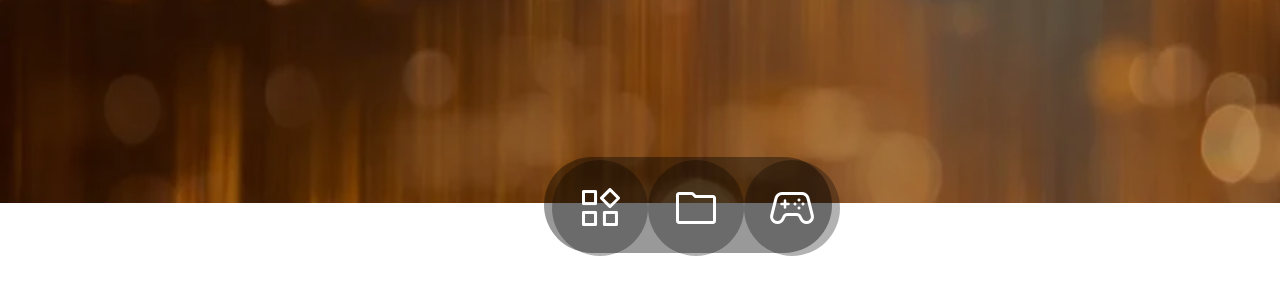
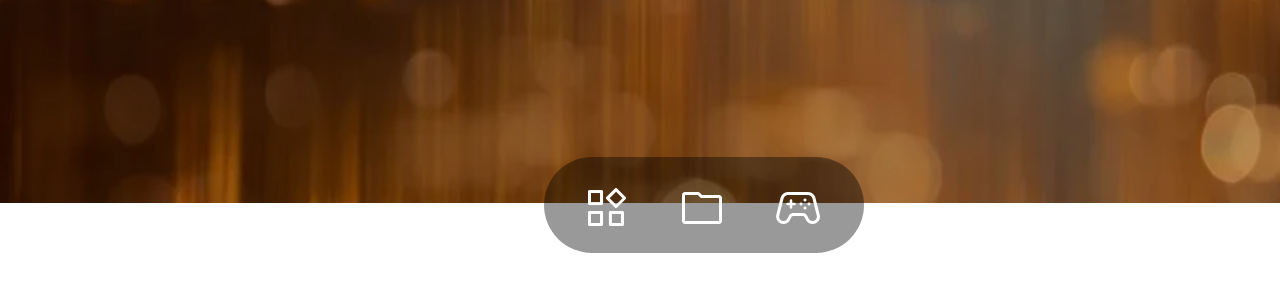
Before and after one commit to CodeGallantX/Zorin-PC, a website: page src/homescreen.html in a window 1280 px wide. Shown: the part 597-890 px from the top of the page. Drawn offline with nearby package versions, Linux system fonts and the light colour scheme.

Commit message:
Finished welcome page

```diff
--- a/src/homescreen.html
+++ b/src/homescreen.html
@@ -33,21 +33,21 @@
         }
 
         .widget:hover {
-            background: rgba(0,0,0, 0.8);
+            background: rgba(0,0,0, 0.5);
 
         }
     </style>
     <div class="absolute">
     <img class="w-screen h-screen brightness-75" src="./Images/fall-scenes-t1xhd1jeh2834i3i.webp" alt="">
-    <div class=" absolute bottom-0 left-96 ml-40 rounded-full h-24 w-72 cursor-pointer" id="mainPatch">
-        <div class="flex flex-row justify-start items-center py-5 px-2">
-            <span style="background: rgba(0,0,0,0.3);font-size: 3rem;" class="widget material-symbols-rounded text-white p-6 rounded-full">
+    <div class=" absolute bottom-0 left-96 ml-40 rounded-full h-24 w-80 cursor-pointer" id="mainPatch">
+        <div class="flex flex-row justify-start items-center py-5 px-3.5">
+            <span style="font-size: 3rem;" class="widget material-symbols-rounded text-white p-6 rounded-full">
                 widgets
             </span>
-            <span style="background: rgba(0,0,0,0.3);font-size: 3rem;" class="widget material-symbols-rounded text-white p-6 rounded-full">
+            <span style="font-size: 3rem;" class="widget material-symbols-rounded text-white p-6 rounded-full">
                 folder
             </span>
-            <span style="background: rgba(0,0,0,0.3);font-size: 3rem;" class="widget material-symbols-rounded text-white p-6 rounded-full">
+            <span style="font-size: 3rem;" class="widget material-symbols-rounded text-white p-6 rounded-full">
                 stadia_controller
             </span>
         </div>
```
Also changed, not shown: src/output.css.
